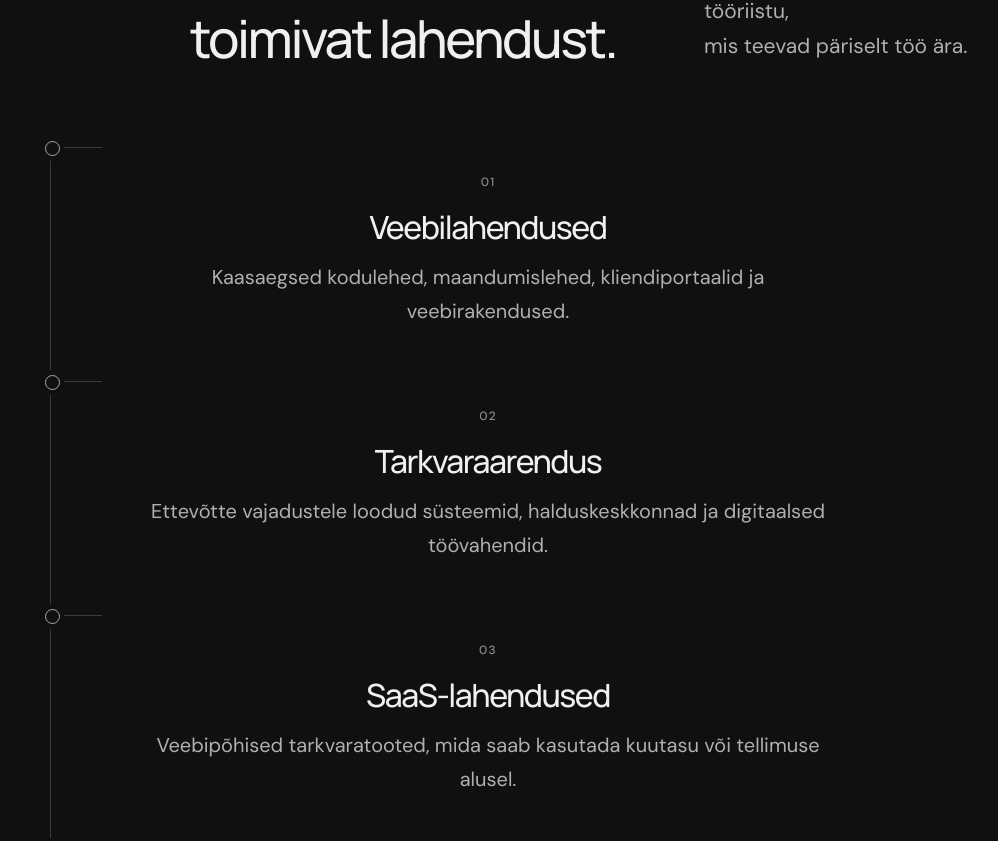
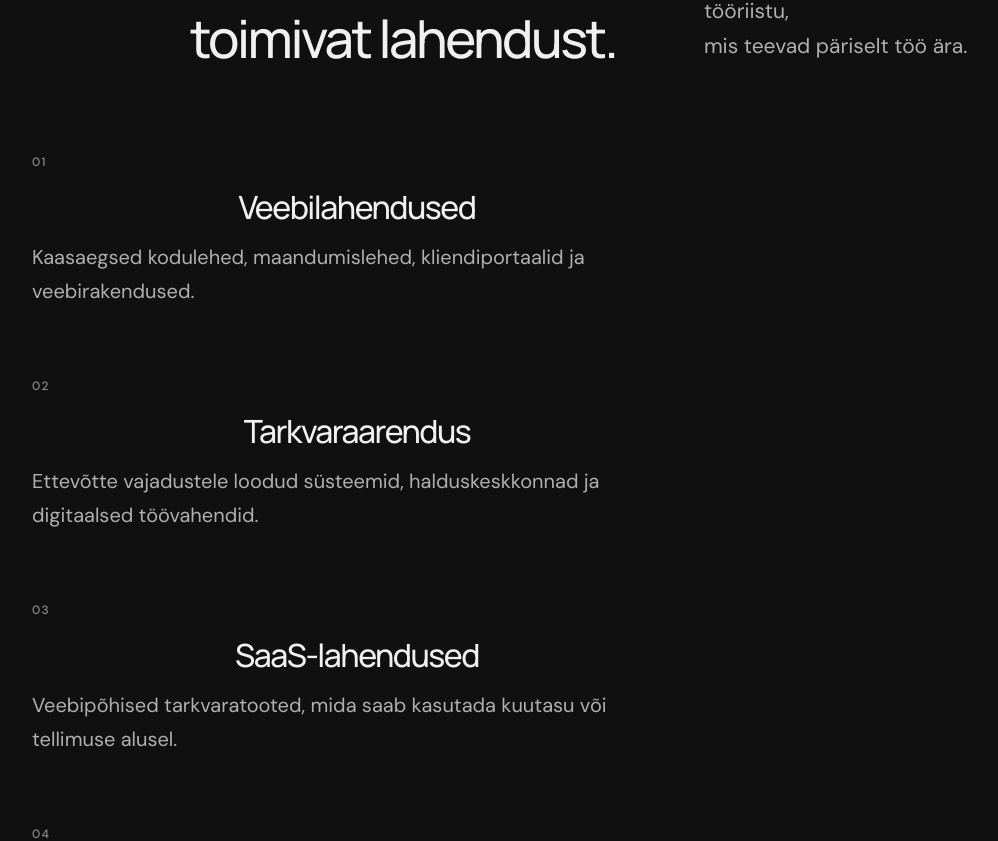
Before and after one commit to LauRRaud/Kyberloome, a Next.js app: page / in a window 1280 px wide. Shown: the part 891-1732 px from the top of the page, without its empty margins (208-1206 px from the left). Built offline with nearby package versions, Linux system fonts and the light colour scheme.

Commit message:
Simplify centered services layout

```diff
--- a/app/globals.css
+++ b/app/globals.css
@@ -100,3 +100,12 @@ input,textarea{border-bottom-color:#4a4a4a}
 @media (max-width:760px){.service h3{gap:8px}.service-index{font-size:10px}}
 
 .product-body p{flex:1}
+
+/* Keep the service group centered while aligning every line to one clean edge. */
+.services{width:min(800px,100%);margin:84px auto 0;padding-left:0}
+.services::before{display:none}
+.service{padding:0 0 70px;text-align:left}
+.service::before,.service::after{display:none}
+.service-index{margin-bottom:15px}
+.service-copy{max-width:650px;margin:0}
+@media (max-width:760px){.services{width:100%;margin-top:52px;padding-left:0}.service{padding:0 0 48px}}
```
